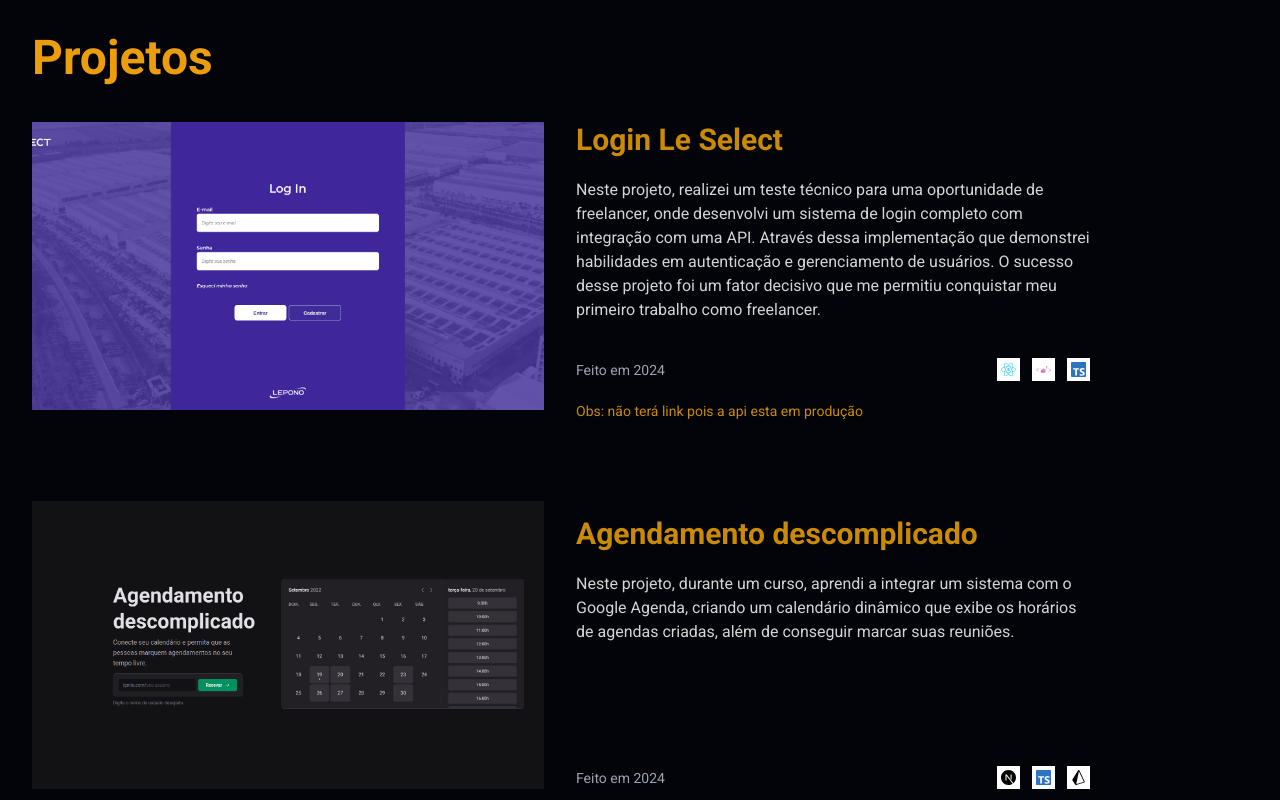
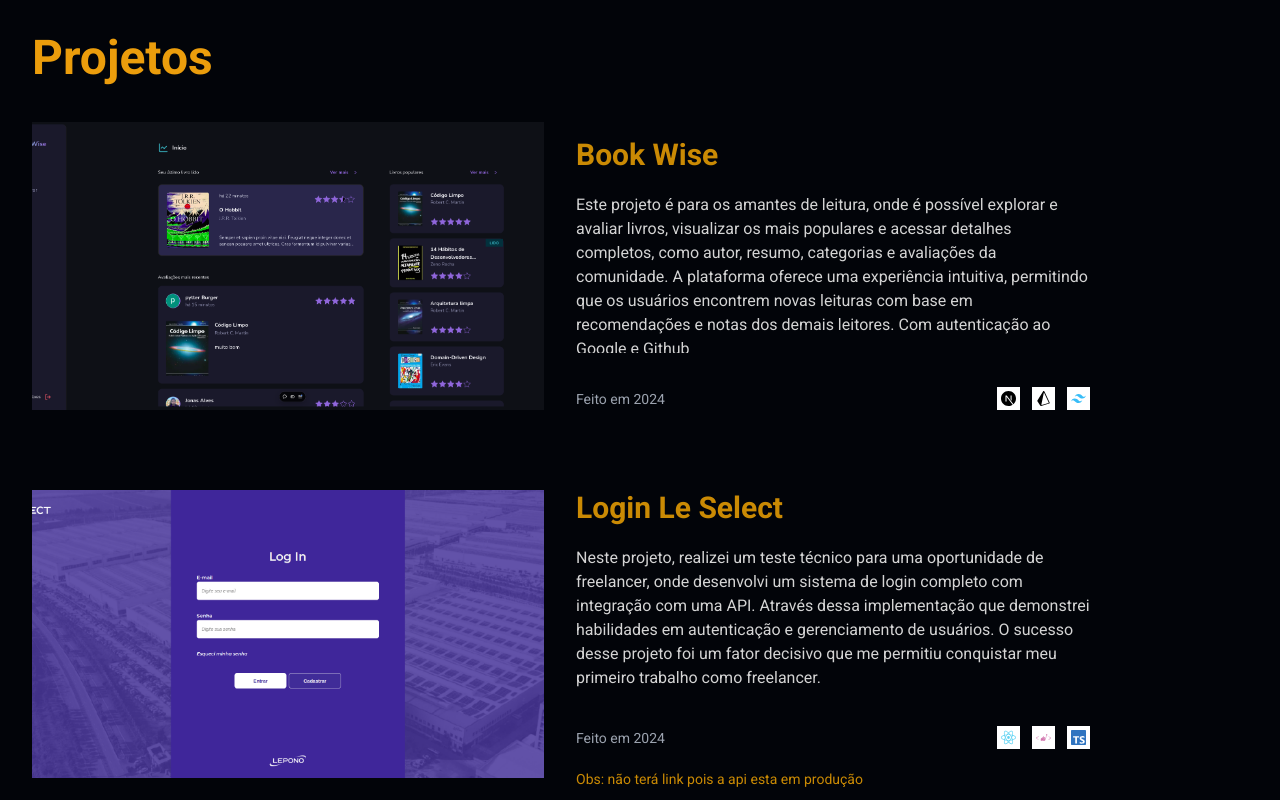
Before and after one commit to eronaralves/portifolio, a Next.js app: page / in a window 1280 px wide. Shown: the part 1660-2460 px from the top of the page. Built offline with nearby package versions, Linux system fonts and the light colour scheme.

Commit message:
feat: add new project

```diff
--- a/src/components/card-project.tsx
+++ b/src/components/card-project.tsx
@@ -20,7 +20,7 @@ export function CardProject({ project }: ICardProject) {
       <Separator className="md:hidden" />
 
       <a href={project.url_site} target="_blank" className="max-w-[512px] w-full md:min-w-[400px] h-52 md:h-72 flex justify-center rounded-lg transform transition-transform duration-300 hover:scale-105">
-        <Image src={project.image} alt={project.description} width={512} height={300} className="w-full h-full object-cover rounded-md" />
+        <Image src={project.image} alt={project.description} width={512} height={300} className="w-full h-full object-cover rounded-md cursor-pointer" />
       </a>
 
       <div className="w-full max-w-[514px] flex flex-col justify-between gap-5 md:gap-5">
--- a/src/ultils/data-projects.ts
+++ b/src/ultils/data-projects.ts
@@ -8,7 +8,7 @@ import PokelistImg from "@/assets/images/background-pokelist.jpeg"
 import CoffeDeliveryImg from "@/assets/images/coffe-delivery.png"
 import PomodoroImg from "@/assets/images/pomodoro.png"
 import PageVnwImg from "@/assets/images/page-vnw.png"
-
+import BookWiseImg from "@/assets/images/book-wise.png"
 
 export interface Project {
   name: string;
@@ -21,6 +21,15 @@ export interface Project {
 }
 
 const dataProjects: Project[] = [
+  {
+    name: "Book Wise",
+    image: BookWiseImg,
+    description:
+      "Este projeto é para os amantes de leitura, onde é possível explorar e avaliar livros, visualizar os mais populares e acessar detalhes completos, como autor, resumo, categorias e avaliações da comunidade. A plataforma oferece uma experiência intuitiva, permitindo que os usuários encontrem novas leituras com base em recomendações e notas dos demais leitores. Com autenticação ao Google e Github",
+    languages: ["next", "prisma", "tailwindcss"],
+    url_site: "https://app-book-wise.vercel.app/sign-in",
+    year: 2024
+  },
   {
     name: "Login Le Select",
     image: LoginLeSelectImg,
```
Also changed, not shown: src/assets/images/book-wise.png (added).
